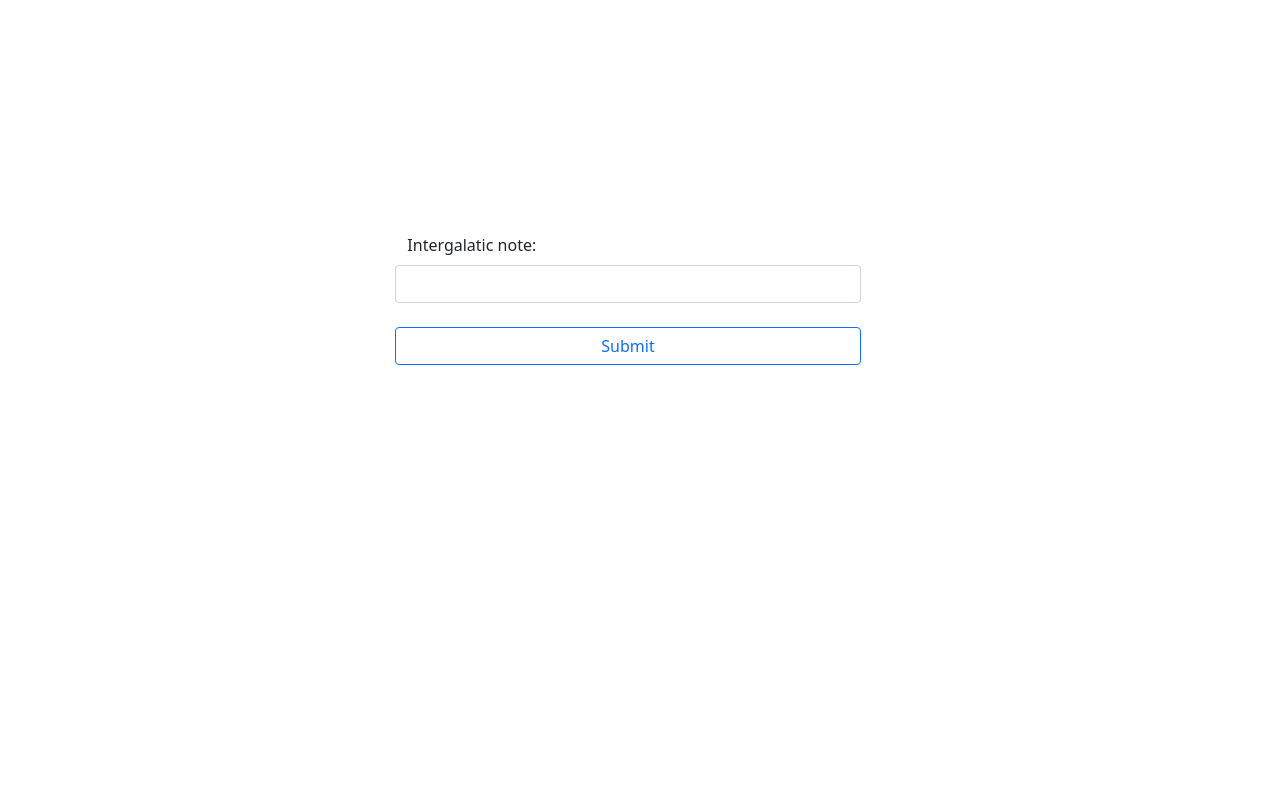
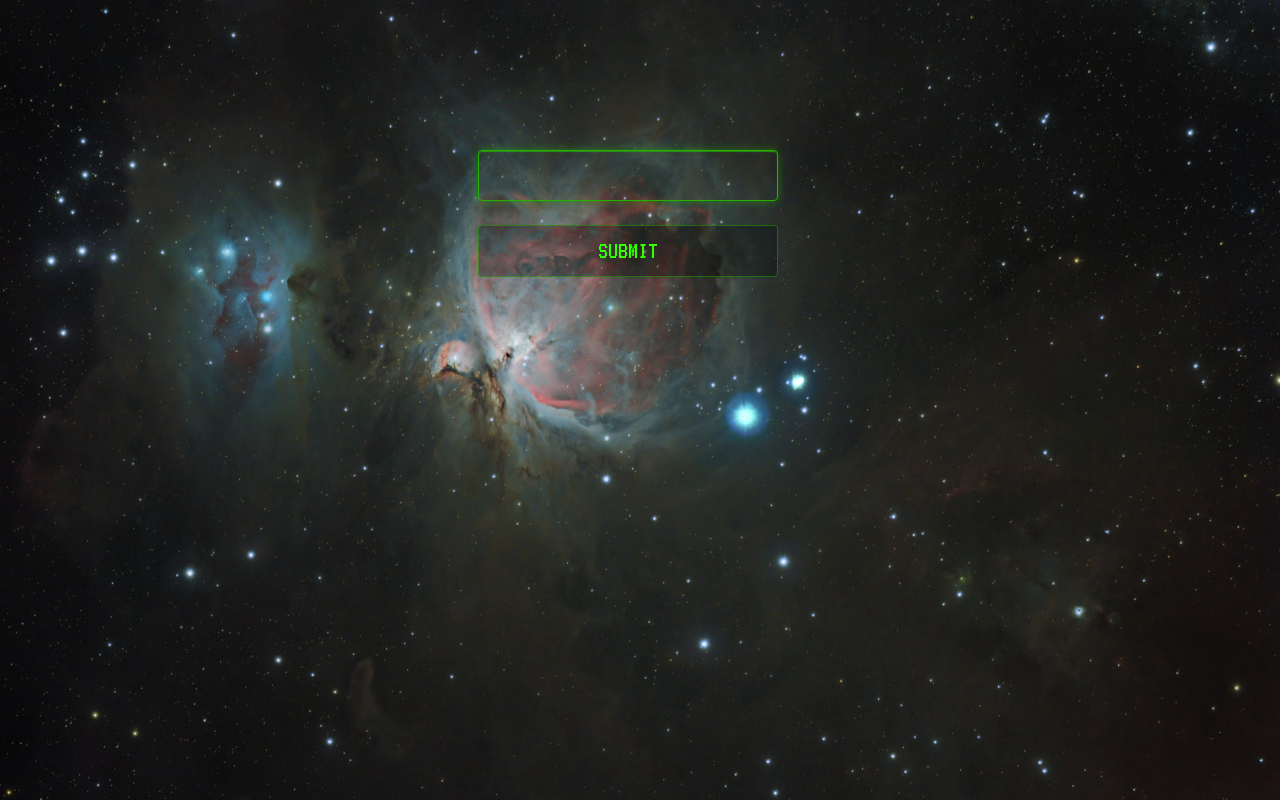
Before and after one commit to gass-git/orion-recast, a React (Create React App) app: page / in a window 1280 px wide. Built offline with nearby package versions, Linux system fonts and the light colour scheme.

Commit message:
modified the UI style to fit the space theme

```diff
--- a/src/App.js
+++ b/src/App.js
@@ -1,4 +1,4 @@
-import React, {createContext, useReducer} from 'react'
+import React, {createContext, useEffect, useReducer, useRef} from 'react'
 import './styles.scss'
 import { getNumberOfWords } from './functions/utilityFunctions'
 import { processInput } from './functions/processInput/processInput'
@@ -11,6 +11,7 @@ export const AppContext = createContext(null)
 export default function App() {
   const [state, dispatch] = useReducer(appReducer, initialState)
   const {input, conversions, metalValues, output} = state
+  const inputField = useRef(null)
 
   function handleChange(e){
     dispatch({type:'update input value', value: e.target.value})
@@ -21,6 +22,10 @@ export default function App() {
     processInput(numberOfWords, input, dispatch, conversions, metalValues)
     dispatch({type: 'reset input'})
   }
+
+  useEffect(() => {
+    inputField.current.focus()
+  },[])
 
   return (
     <AppContext.Provider value={{state, dispatch}}>
@@ -34,10 +39,9 @@ export default function App() {
 
       <Form.Group as={Row} className='mt-5 mb-4' constrolid='form-group-1'>
         <Row>
-          <Form.Label>Intergalatic note: </Form.Label>
-        </Row>
-        <Row>
           <Form.Control
+            ref={inputField}
+            className='input-field'
             type='string'
             name='inputString'
             value={input}
@@ -46,8 +50,8 @@ export default function App() {
         </Row>
         <Row>
           <Button
-            variant='outline-primary'
-            className='mt-4 mb-3'
+            variant='outline-dark'
+            className='button mt-4 mb-3'
             onClick={() => handleClick()}
           >
             Submit
--- a/src/styles.scss
+++ b/src/styles.scss
@@ -1,4 +1,11 @@
+@import url('https://fonts.googleapis.com/css2?family=VT323&display=swap');
+
 body {
+  font-family: 'VT323', monospace!important;
+  background-color: #261d54;
+  background-image: url('./assets/images/galaxy.jpg');
+  background-attachment: fixed;
+  background-size: cover;
   margin: 0;
   display: flex;
   justify-content: center;
@@ -14,11 +21,40 @@ code {
     monospace;
 }
 
+.form-control:focus {
+  border-color: rgb(36, 177, 1)!important;
+  box-shadow: 0px 1px 1px rgba(36, 177, 1,0.75) inset, 0px 0px 8px rgba(36, 177, 1,0.5)!important;
+}
+
+.button{
+  border:1px solid rgba(36, 177, 1,0.5)!important;
+  color:#33ff00!important;
+  font-size:25px!important;
+  text-transform: uppercase;
+  background-color: rgba(0,0,0,0.3)!important;
+}
+
+.button:hover{
+  border:1px solid rgba(36, 177, 1,0.8)!important;
+  background-color: rgba(0,0,0,0.7)!important;
+}
+
 .wrapper{
+  color:#33ff00;
   margin:50% auto 50% auto;
 }
 
+.input-field{
+  font-size:25px!important;
+  background-color:transparent!important;
+  color:#33ff00!important;
+  border:1px solid rgba(36, 177, 1,0.5)!important;
+}
+
 .alert{
+  background-color: rgba(247, 87, 87, 0.3)!important;
+  border:1px solid rgba(36, 177, 1,0.7)!important;
+  color:#33ff00!important;
   max-width: 600px;
   min-width: 300px;
 }
```
Also changed, not shown: src/assets/images/galaxy.jpg (added).
